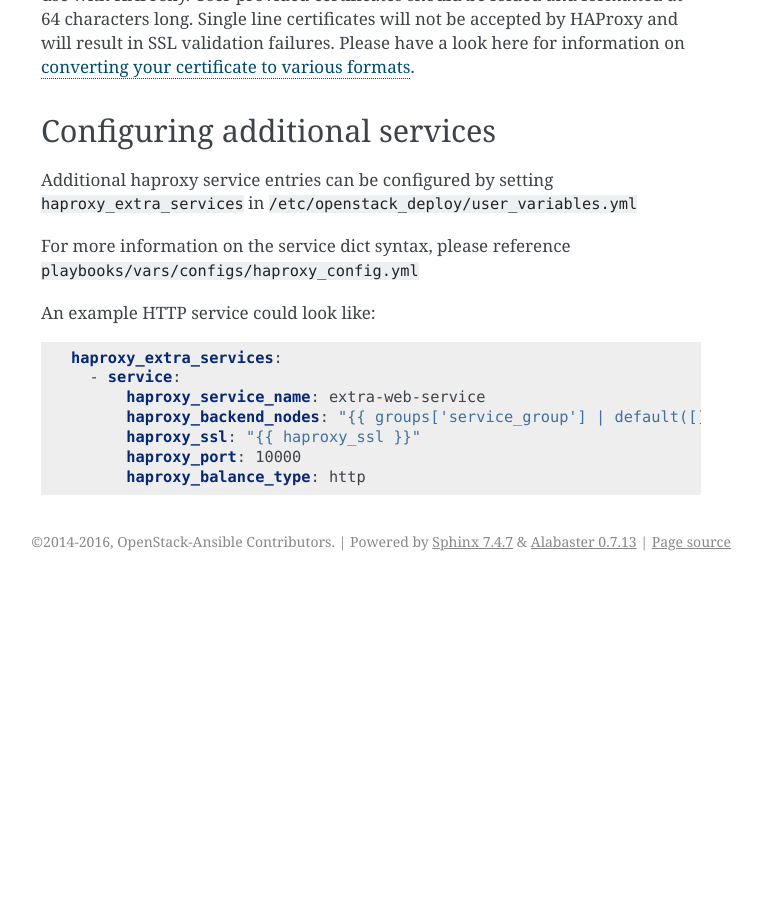
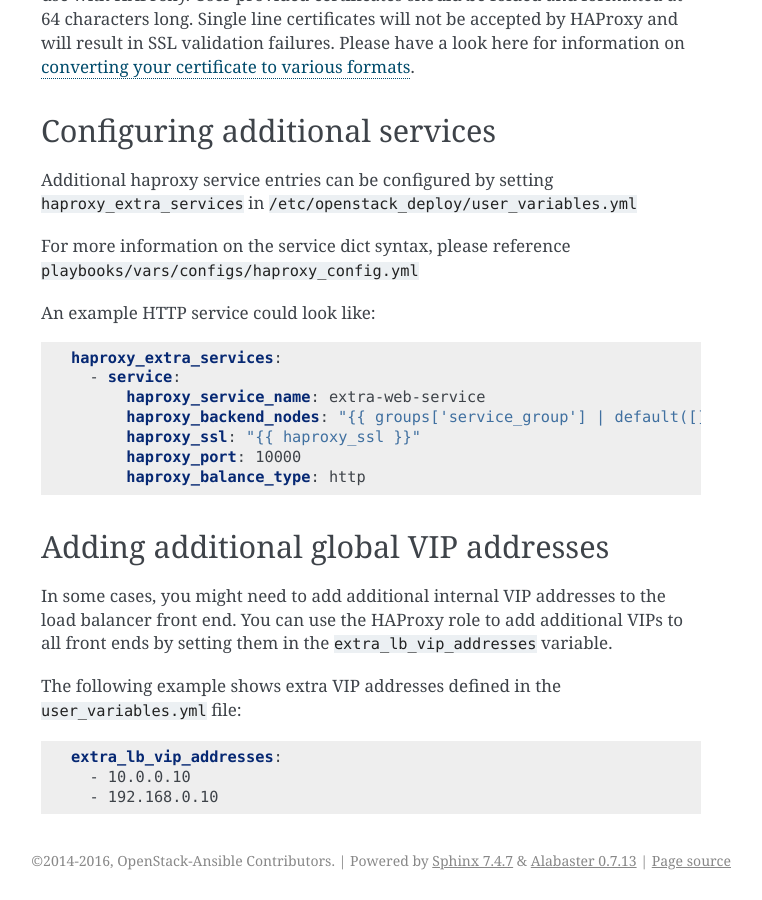
Before and after one commit to openstack/openstack-ansible-haproxy_server, a Sphinx documentation site: the page built from doc/source/configure-haproxy.rst, in a window 1280 px wide and 900 px high, scrolled down 2994 px. Shown: the whole window, without its empty margins (379-1141 px from the left). Built offline with Sphinx 7.4.7, drawn with Linux system fonts in a browser that asks for light colours; the version number could not be read and is left out; before the commit the page ends 3575 px from its top, so only the background shows below that; some of the changed text lies outside the part shown.

Commit message:
[DOCS] Add note about extra VIP addresses
Change-Id: Icff55b02c6061f9fe250e132c951cd5add8c9caf
Signed-off-by: Kevin Carter <kevin.carter@rackspace.com>

```diff
--- a/doc/source/configure-haproxy.rst
+++ b/doc/source/configure-haproxy.rst
@@ -150,7 +150,7 @@ various formats <https://search.thawte.com/support/ssl-digital-certificates/inde
 .. _Securing services with SSL certificates: configure-sslcertificates.html
 
 Configuring additional services
-~~~~~~~~~~~~~~~~~~~~~~~~~~~~~~~~~~
+~~~~~~~~~~~~~~~~~~~~~~~~~~~~~~~
 
 Additional haproxy service entries can be configured by setting
 ``haproxy_extra_services`` in ``/etc/openstack_deploy/user_variables.yml``
@@ -169,3 +169,21 @@ An example HTTP service could look like:
           haproxy_ssl: "{{ haproxy_ssl }}"
           haproxy_port: 10000
           haproxy_balance_type: http
+
+
+Adding additional global VIP addresses
+~~~~~~~~~~~~~~~~~~~~~~~~~~~~~~~~~~~~~~
+
+In some cases, you might need to add additional internal VIP addresses
+to the load balancer front end. You can use the HAProxy role to add
+additional VIPs to all front ends by setting them in the
+``extra_lb_vip_addresses`` variable.
+
+The following example shows extra VIP addresses defined in the
+``user_variables.yml`` file:
+
+.. code-block:: yaml
+
+   extra_lb_vip_addresses:
+     - 10.0.0.10
+     - 192.168.0.10
```
